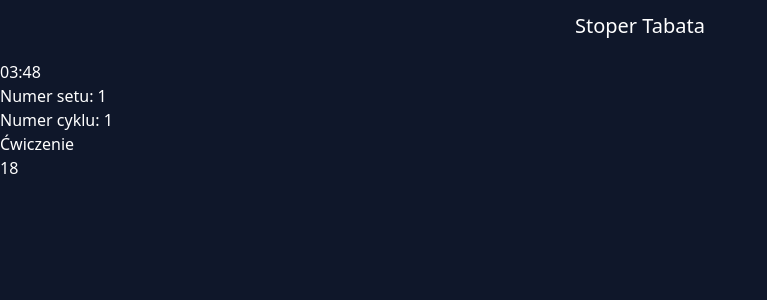
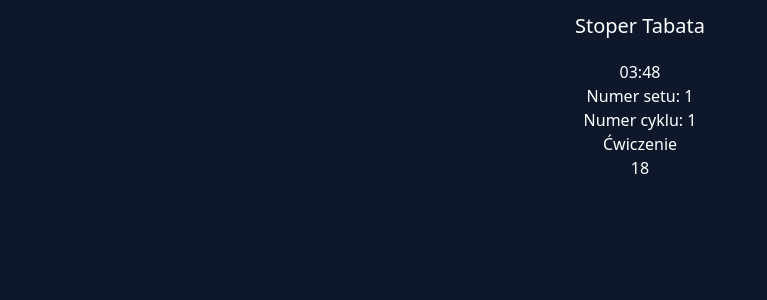
Before and after one commit to RadekPalka/tabata-timer, a React (Vite) app: page / in a window 1280 px wide. Both pictures are taken after a click on the button "Zacznij trening". Shown: the top 300 px of the page, without its empty margins (0-767 px from the left). Built offline with nearby package versions, Linux system fonts and the light colour scheme.

Commit message:
style: update timer styling

```diff
--- a/src/components/TrainingTimer.tsx
+++ b/src/components/TrainingTimer.tsx
@@ -105,7 +105,7 @@ export const TrainingTimer: React.FC = () => {
 		return () => clearInterval(intervalId);
 	}, [trainingArr.length]);
 	return (
-		<div>
+		<div className='flex flex-col items-center'>
 			<p>{formatTime()}</p>
 			<p>Numer setu: {setNumber}</p>
 			<p>Numer cyklu: {cycleNumber}</p>
```
